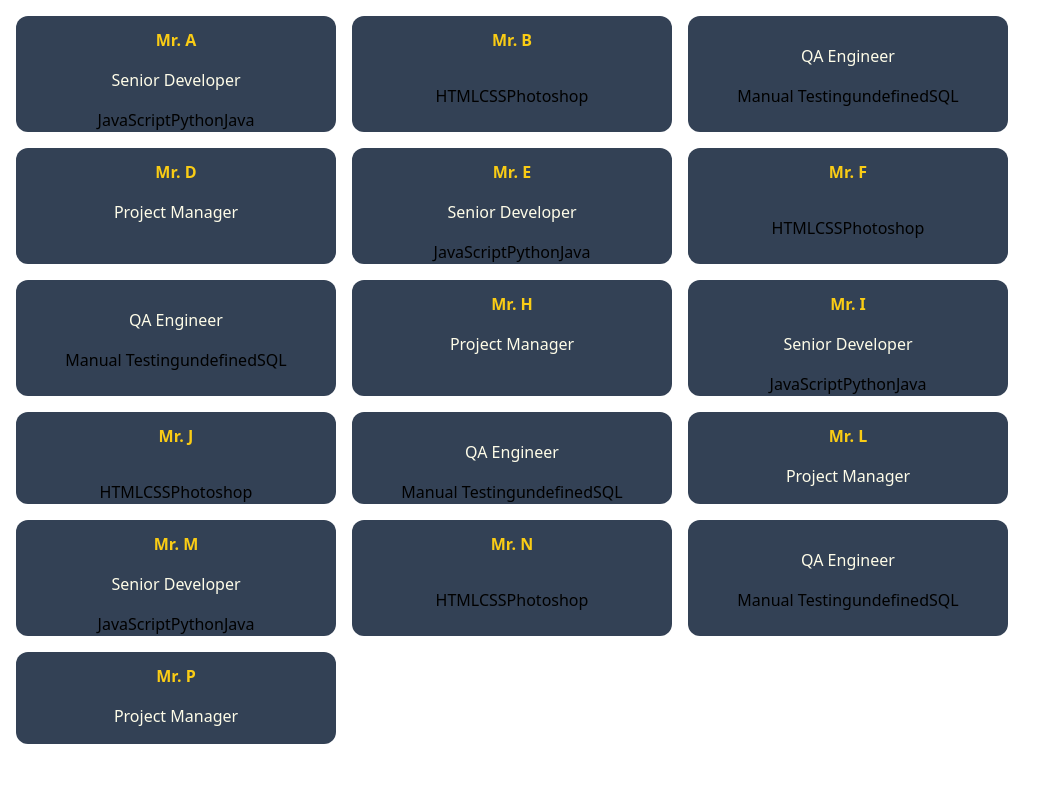
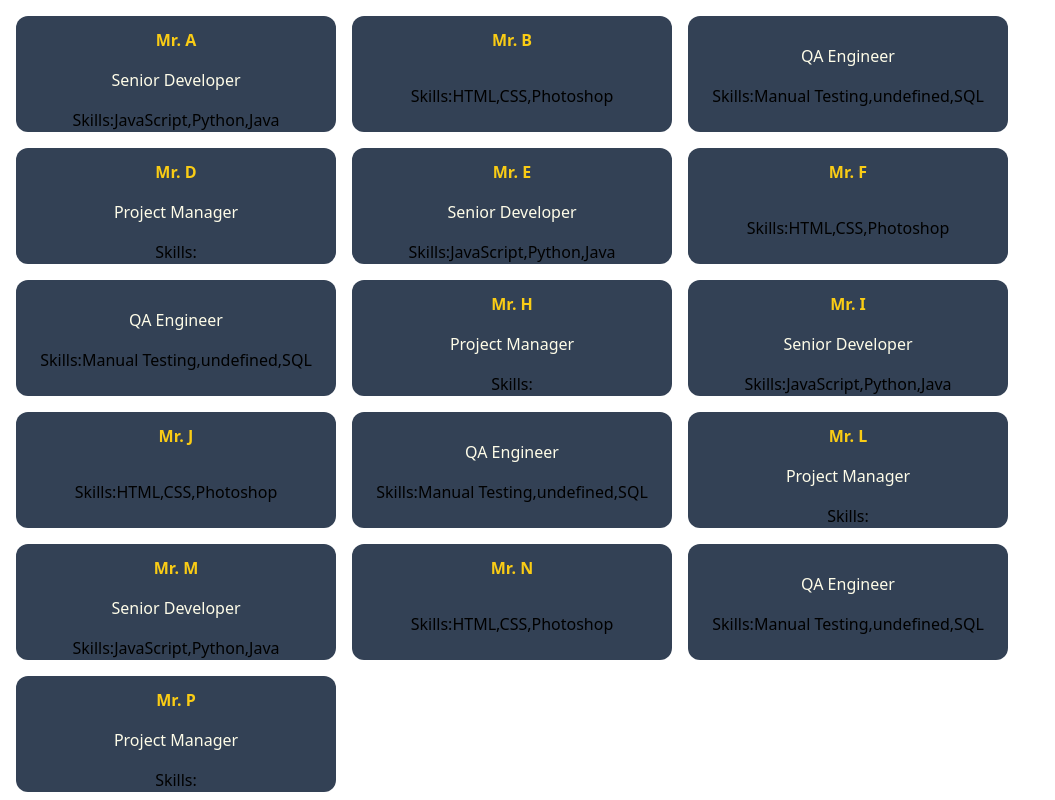
Before and after one commit to medhavii/Bajaj, a React (Create React App) app: page /employees in a window 1280 px wide. Shown: the whole page, without its empty margins (0-1055 px from the left). Built offline with nearby package versions, Linux system fonts and the light colour scheme.

Commit message:
first commit

```diff
--- a/src/components/Card.jsx
+++ b/src/components/Card.jsx
@@ -6,7 +6,7 @@ const Card = (props) => {
       {/* <img className="w-40 rounded-xl  mt-3 h-40 " src={props.img} alt="" /> */}
       <span className="text-yellow-400 font-bold mt-3">{props.name}</span>
       <p className="block m-2 p-2 text-yellow-50 text-justify">{props.designation}</p>
-      <p>{props.skills}</p>
+      <p>Skills:{props.skills}</p>
       <p>{props.projects}</p>
     </div>
   );
--- a/src/pages/Employees.jsx
+++ b/src/pages/Employees.jsx
@@ -11,7 +11,7 @@ const Features = () => {
               key={employee.id}
               name={employee.name}
               designation={employee.designation}
-              skills={employee.skills}
+              skills={employee.skills.join(',')}
             />
           );
         })}
```
